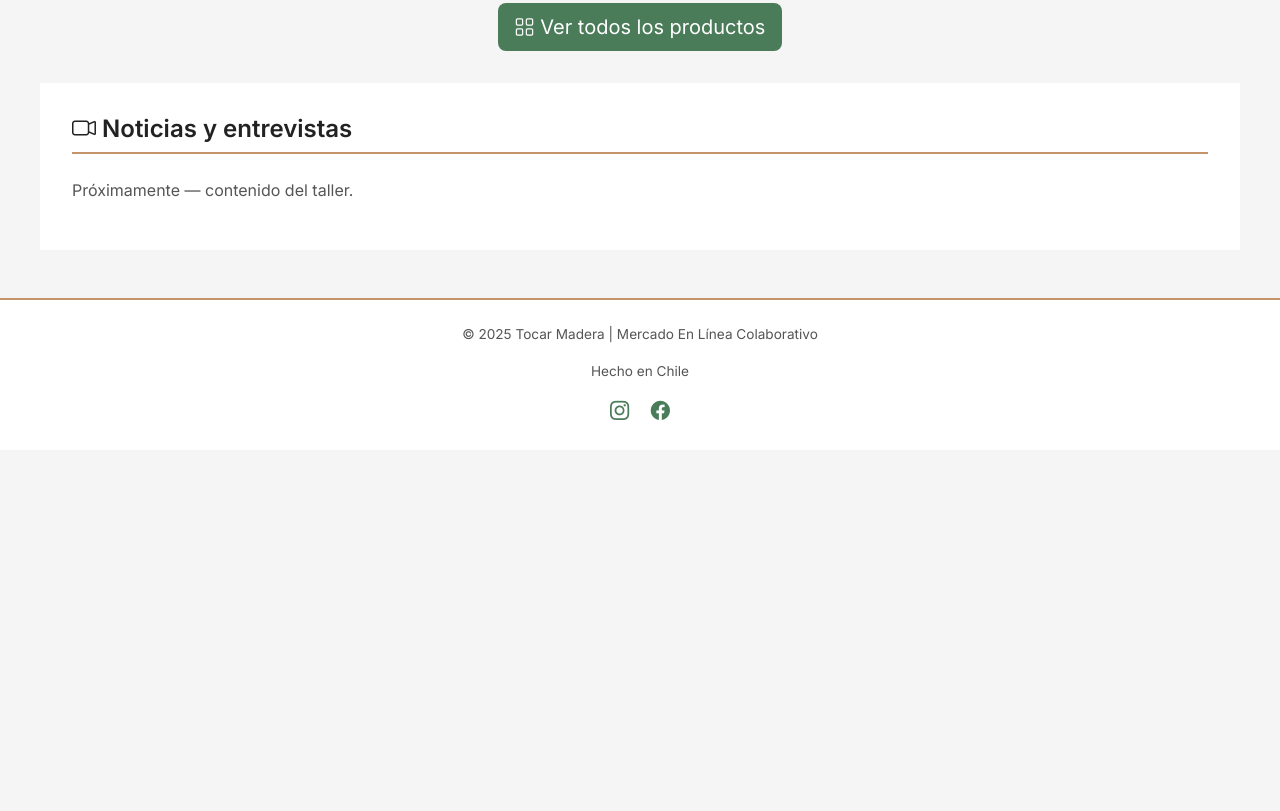
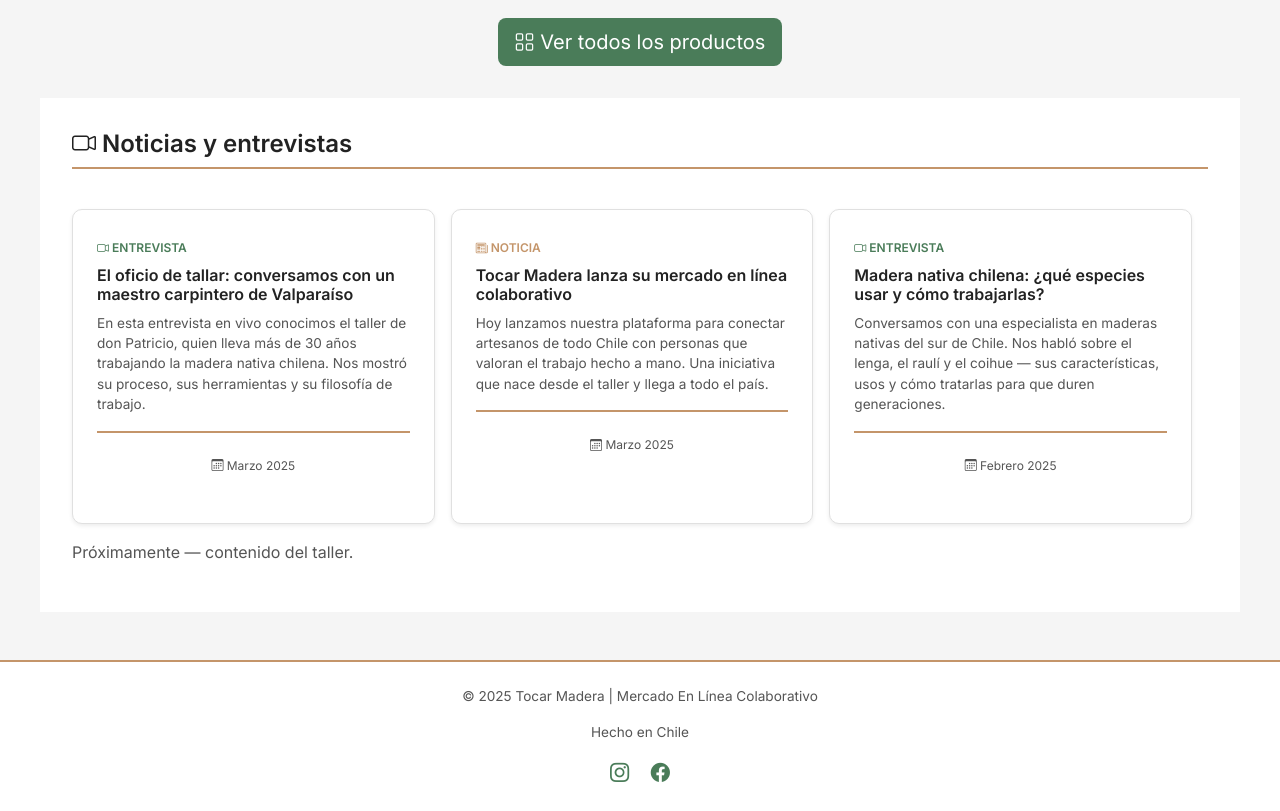
Before and after one commit to Jboschlagos/portafolioM8_TocarMadera, a plain HTML site: page frontend/landing.html in a window 1280 px wide. Shown: the part 788-1599 px from the top of the page. Before the commit the page ends 1238 px from the top, so only its background shows below. Drawn offline with nearby package versions, Linux system fonts and the light colour scheme; no server answers.

Commit message:
modificacion a landing.html para ver noticias

```diff
--- a/frontend/css/style.css
+++ b/frontend/css/style.css
@@ -47,7 +47,7 @@ a:hover {
 }
 
 .navbar-brand img {
-  height: 45px;
+  height: 60px;
   width: auto;
 }
 
--- a/frontend/landing.html
+++ b/frontend/landing.html
@@ -162,6 +162,131 @@
         <i class="bi bi-camera-video"></i> Noticias y entrevistas
       </h2>
       <div id="noticias" class="row g-3">
+        <div id="noticias" class="row g-3">
+          <!-- Noticia 1 -->
+          <article class="col-12 col-md-6 col-lg-4">
+            <section
+              class="card shadow-sm h-100"
+              style="border-radius: 10px; border: 1px solid var(--gris-medio)"
+            >
+              <div class="card-body p-4">
+                <span
+                  style="
+                    font-size: 0.75rem;
+                    color: var(--verde-musgo);
+                    font-weight: 600;
+                    text-transform: uppercase;
+                  "
+                >
+                  <i class="bi bi-camera-video"></i> Entrevista
+                </span>
+                <h3
+                  style="font-size: 1rem; font-weight: 600; margin-top: 0.5rem"
+                >
+                  El oficio de tallar: conversamos con un maestro carpintero de
+                  Valparaíso
+                </h3>
+                <p style="font-size: 0.85rem; color: var(--gris-texto)">
+                  En esta entrevista en vivo conocimos el taller de don
+                  Patricio, quien lleva más de 30 años trabajando la madera
+                  nativa chilena. Nos mostró su proceso, sus herramientas y su
+                  filosofía de trabajo.
+                </p>
+                <footer
+                  style="
+                    font-size: 0.75rem;
+                    color: var(--gris-texto);
+                    margin-top: 1rem;
+                  "
+                >
+                  <i class="bi bi-calendar3"></i> Marzo 2025
+                </footer>
+              </div>
+            </section>
+          </article>
+
+          <!-- Noticia 2 -->
+          <article class="col-12 col-md-6 col-lg-4">
+            <section
+              class="card shadow-sm h-100"
+              style="border-radius: 10px; border: 1px solid var(--gris-medio)"
+            >
+              <div class="card-body p-4">
+                <span
+                  style="
+                    font-size: 0.75rem;
+                    color: var(--madera);
+                    font-weight: 600;
+                    text-transform: uppercase;
+                  "
+                >
+                  <i class="bi bi-newspaper"></i> Noticia
+                </span>
+                <h3
+                  style="font-size: 1rem; font-weight: 600; margin-top: 0.5rem"
+                >
+                  Tocar Madera lanza su mercado en línea colaborativo
+                </h3>
+                <p style="font-size: 0.85rem; color: var(--gris-texto)">
+                  Hoy lanzamos nuestra plataforma para conectar artesanos de
+                  todo Chile con personas que valoran el trabajo hecho a mano.
+                  Una iniciativa que nace desde el taller y llega a todo el
+                  país.
+                </p>
+                <footer
+                  style="
+                    font-size: 0.75rem;
+                    color: var(--gris-texto);
+                    margin-top: 1rem;
+                  "
+                >
+                  <i class="bi bi-calendar3"></i> Marzo 2025
+                </footer>
+              </div>
+            </section>
+          </article>
+
+          <!-- Noticia 3 -->
+          <article class="col-12 col-md-6 col-lg-4">
+            <section
+              class="card shadow-sm h-100"
+              style="border-radius: 10px; border: 1px solid var(--gris-medio)"
+            >
+              <div class="card-body p-4">
+                <span
+                  style="
+                    font-size: 0.75rem;
+                    color: var(--verde-musgo);
+                    font-weight: 600;
+                    text-transform: uppercase;
+                  "
+                >
+                  <i class="bi bi-camera-video"></i> Entrevista
+                </span>
+                <h3
+                  style="font-size: 1rem; font-weight: 600; margin-top: 0.5rem"
+                >
+                  Madera nativa chilena: ¿qué especies usar y cómo trabajarlas?
+                </h3>
+                <p style="font-size: 0.85rem; color: var(--gris-texto)">
+                  Conversamos con una especialista en maderas nativas del sur de
+                  Chile. Nos habló sobre el lenga, el raulí y el coihue — sus
+                  características, usos y cómo tratarlas para que duren
+                  generaciones.
+                </p>
+                <footer
+                  style="
+                    font-size: 0.75rem;
+                    color: var(--gris-texto);
+                    margin-top: 1rem;
+                  "
+                >
+                  <i class="bi bi-calendar3"></i> Febrero 2025
+                </footer>
+              </div>
+            </section>
+          </article>
+        </div>
         <!-- Se cargan dinámicamente con JS -->
         <p style="color: var(--gris-texto)">
           Próximamente — contenido del taller.
```
